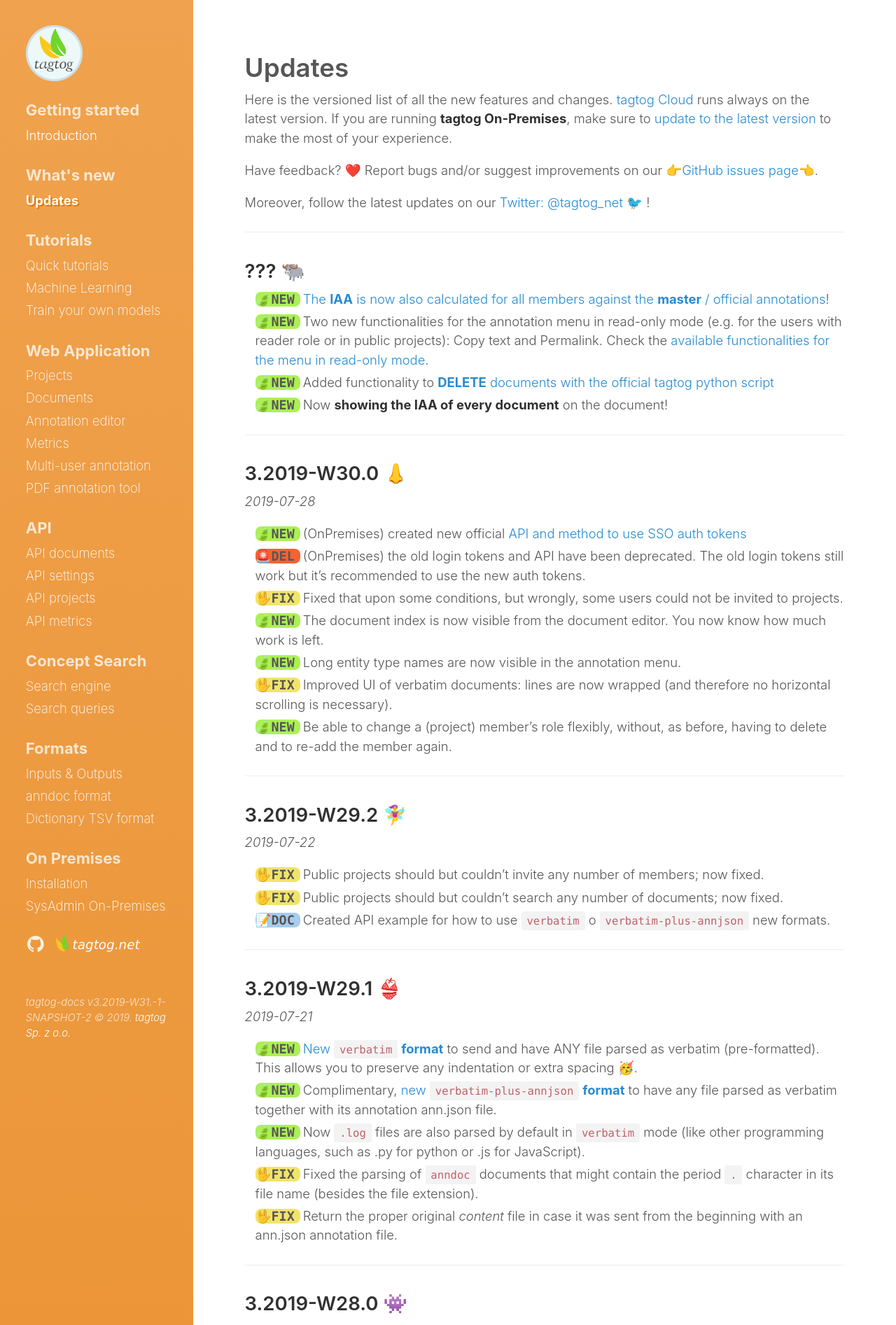
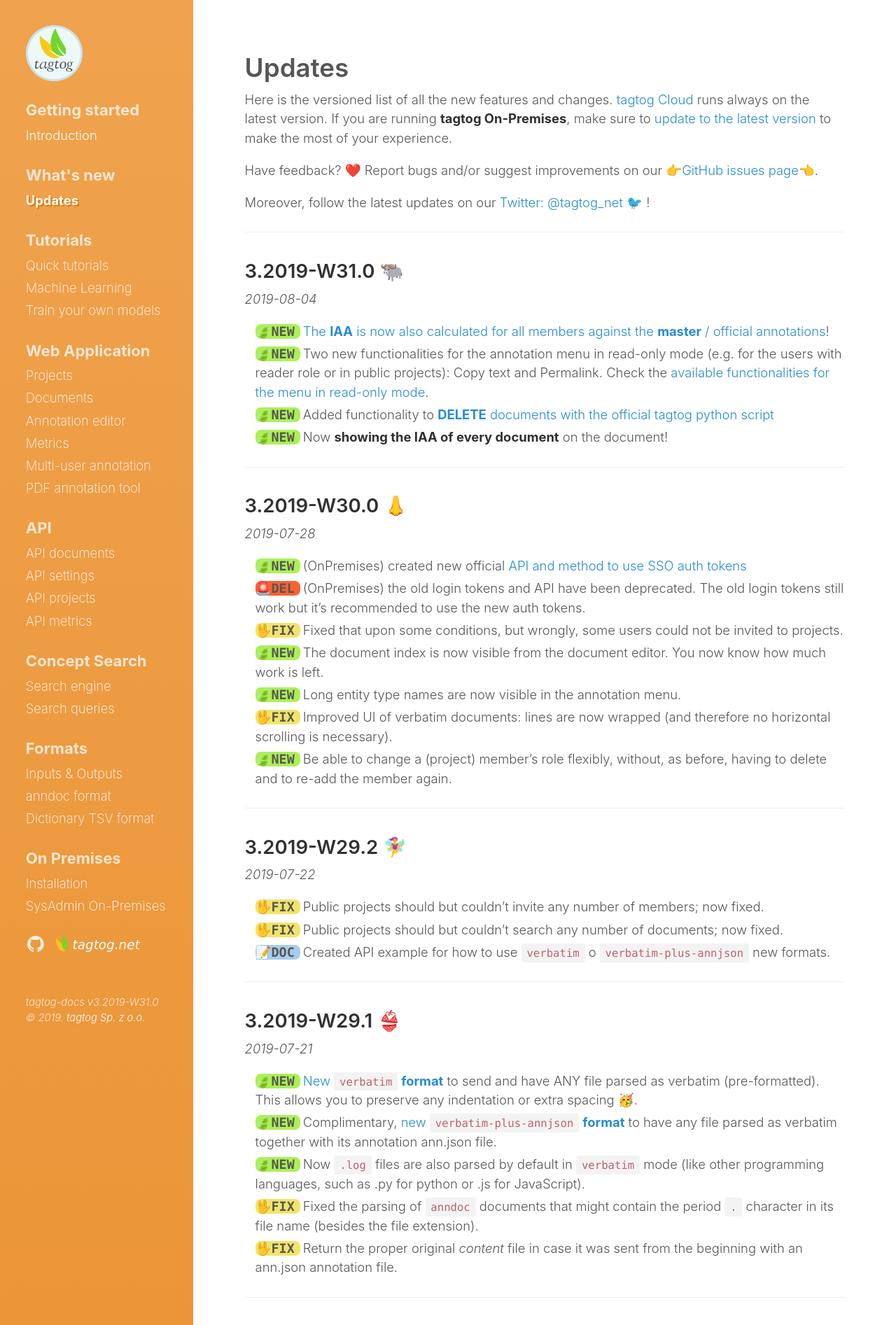
Before and after one commit to tagtogorg/tagtog-doc, a Jekyll site: the page built from updates.md, in a window 1280 px wide. Shown: the top 1893 px of the page at 70% size. Built offline with Jekyll 4.4.1, drawn with Linux system fonts in a browser that asks for light colours; nearby versions of some CDN libraries; emoji names are drawn with the system emoji font.

Commit message:
Bump version: 3.2019-W31.0 🐃

```diff
--- a/_config.yml
+++ b/_config.yml
@@ -70,7 +70,7 @@ plugins:
   - jemoji
 
 # Custom vars
-version: 3.2019-W31.-1-SNAPSHOT-2
+version: 3.2019-W31.0
 sidebar_home_link: true
 search_page: false
 # sidebar_blog_link:  '/blog'   # By default, your home page is your blog
--- a/updates.md
+++ b/updates.md
@@ -14,7 +14,8 @@ Moreover, follow the latest updates on our [Twitter: @tagtog_net 🐦](https://t
 
 ---
 
-## ??? 🐃
+## 3.2019-W31.0 🐃
+_2019-08-04_
 
 <ul class="updates">
   <li class="new"><span markdown="1">[The **IAA** is now also calculated for all members against the **master** / official annotations](collaboration.html#iaa-inter-annotator-agreement)!</span></li>
```
Also changed, not shown: 1 other file.
